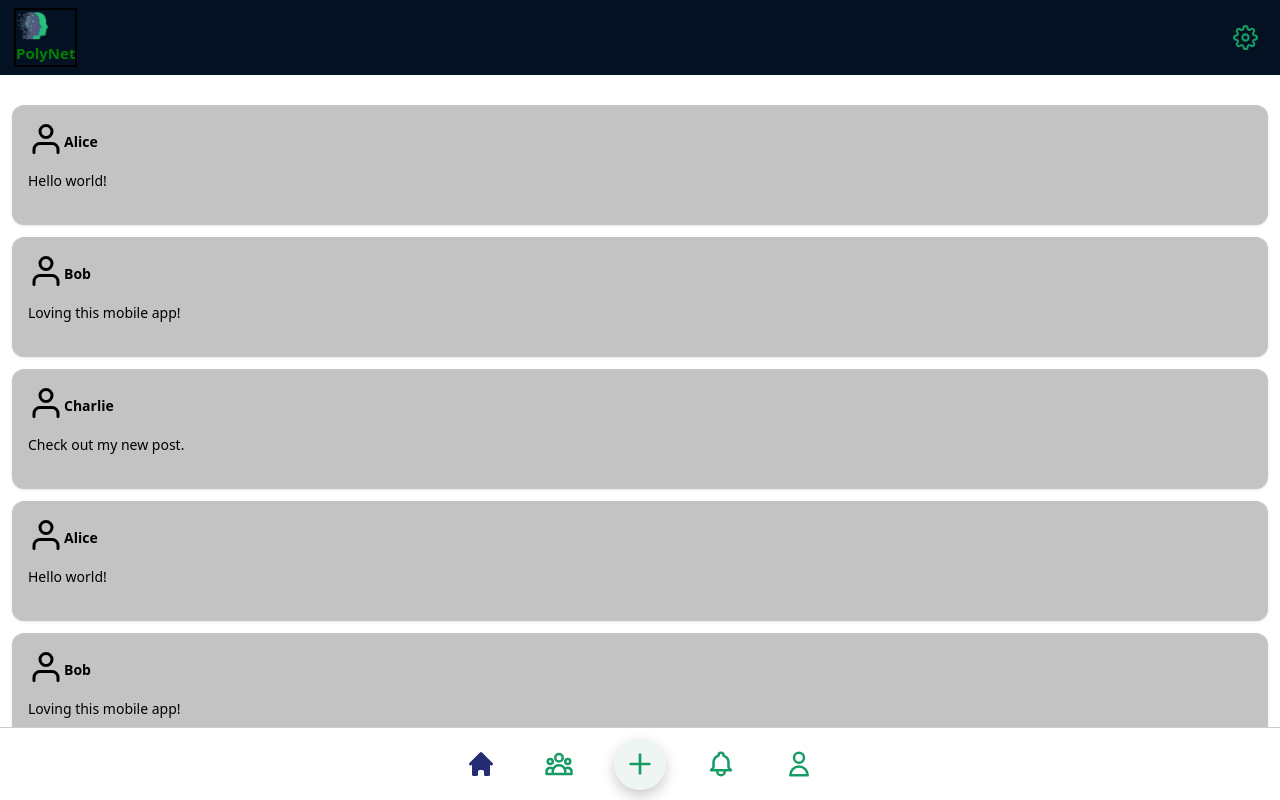
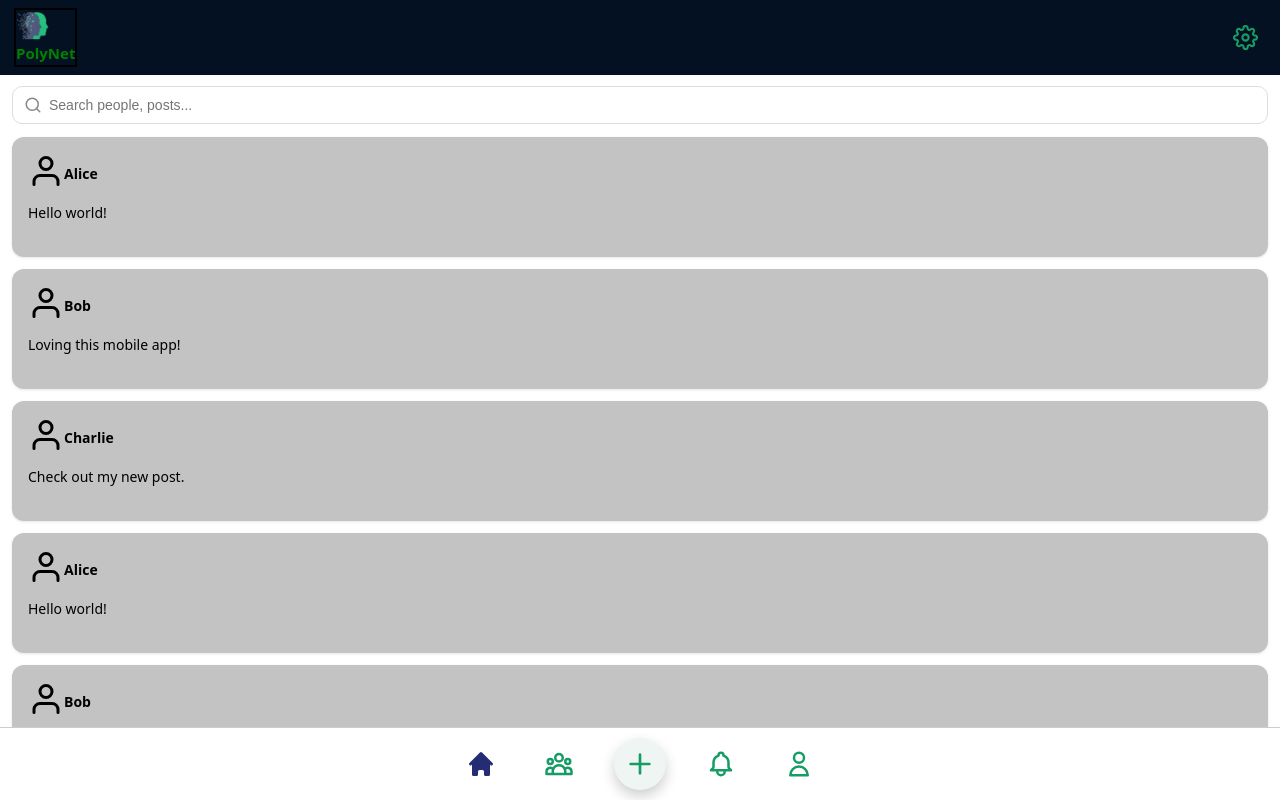
Before and after one commit to Sofiyat1/PolyNet, a React (Vite) app: page /homepage in a window 1280 px wide. Built offline with nearby package versions, Linux system fonts and the light colour scheme.

Commit message:
Refine Homepage: Added Search bar

```diff
--- a/src/components/Feed.css
+++ b/src/components/Feed.css
@@ -1,7 +1,44 @@
 .feed-container {
   display: flex;
   flex-direction: column;
+  flex: 1;
+  height: 100%;
+  overflow: visible;
   width: 100%;
   gap: 12px;
-  padding: 30px 12px;
+  padding: 10px 12px;
 }
+
+.feed-search {
+  width: 100%;
+  padding: 1px 0;
+  position: sticky;
+  top: 0;
+  z-index: 10;
+  display: flex;
+  align-items: center;
+}
+
+.feed-search-wrapper {
+  position: relative;
+  width: 100%;
+}
+
+.feed-search-input {
+  width: 100%;
+  padding: 10px 12px 10px 36px;
+  border-radius: 10px;
+  border: 1px solid #ddd;
+  outline: none;
+  font-size: 14px;
+}
+
+.search-icon {
+  position: absolute;
+  left: 12px;
+  top: 50%;
+  transform: translateY(-50%);
+
+  color: #888;
+  pointer-events: none;
+}
--- a/src/components/Feed.jsx
+++ b/src/components/Feed.jsx
@@ -1,5 +1,6 @@
 import PostCard from "./PostCard";
 import "./Feed.css";
+import { FiSearch } from "react-icons/fi";
 
 function Feed() {
   const samplePosts = [
@@ -13,6 +14,17 @@ function Feed() {
 
   return (
     <div className="feed-container">
+      {/* SEARCH BAR */}
+      <div className="feed-search">
+        <div className="feed-search-wrapper">
+          <FiSearch size={18} className="search-icon" />
+          <input
+            type="text"
+            placeholder="Search people, posts..."
+            className="feed-search-input"
+          />
+        </div>
+      </div>
       {posts.map((post, index) => (
         <PostCard
           key={index}
--- a/src/layouts/AppLayout.css
+++ b/src/layouts/AppLayout.css
@@ -1,16 +1,14 @@
 .app-layout {
   height: 100vh;
-  width: 100%;
   display: flex;
   flex-direction: column;
-  overflow: hidden;
 }
 
 .layout-body {
   flex: 1;
   overflow-y: auto;
   overflow-x: hidden;
-  padding-top: 100px;
-  margin-top: -100px;
+  padding-top: 0;
+  margin-top: 0;
   padding-bottom: 60px;
 }
```
